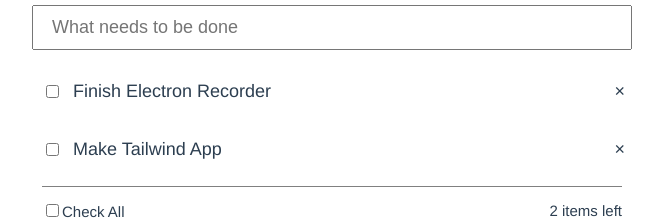
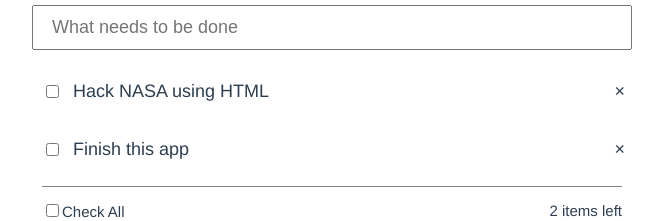
Before and after one commit to Bhavartha/Todo-App-Vue, a Vue app: page / in a window 1280 px wide. Shown: the part 135-356 px from the top of the page, without its empty margins (308-971 px from the left). Built offline with nearby package versions, Linux system fonts and the light colour scheme.

Commit message:
Changes default Todos

```diff
--- a/src/components/TodoList.vue
+++ b/src/components/TodoList.vue
@@ -32,7 +32,7 @@
     <div class="extra-container">
       <div>
         <label>
-          <input type="checkbox" :checked="!anyRemaining" @change="checkAllTodos"/>Check All
+          <input type="checkbox" :checked="!anyRemaining" @change="checkAllTodos" />Check All
         </label>
       </div>
       <div>{{remaining}} items left</div>
@@ -51,13 +51,13 @@
       todos: [
         {
           id: 1,
-          title: "Finish Electron Recorder",
+          title: "Hack NASA using HTML",
           completed: false,
           editing: false,
         },
         {
           id: 2,
-          title: "Make Tailwind App",
+          title: "Finish this app",
           completed: false,
           editing: false,
         },
@@ -72,13 +72,12 @@
     },
   },
   computed: {
-    remaining(){
-      return this.todos.filter(todo=> !todo.completed).length;
+    remaining() {
+      return this.todos.filter((todo) => !todo.completed).length;
     },
-    anyRemaining(){
-      return this.remaining!=0;
-    }
-
+    anyRemaining() {
+      return this.remaining != 0;
+    },
   },
   methods: {
     addTodo() {
@@ -110,9 +109,9 @@
     removeTodo(index) {
       this.todos.splice(index, 1);
     },
-    checkAllTodos(){
-      this.todos.forEach((todo)=> todo.completed=event.target.checked);
-    }
+    checkAllTodos() {
+      this.todos.forEach((todo) => (todo.completed = event.target.checked));
+    },
   },
 };
 </script>
@@ -182,20 +181,4 @@
   margin: 0 10px;
 }
 
-button {
-  font-size: 14px;
-  background-color: #fff;
-  appearance: none;
-
-  &:hover {
-    background: lightgreen;
-  }
-  &:focus {
-    outline: none;
-  }
-}
-
-.active {
-  background: lightgreen;
-}
 </style>
```
